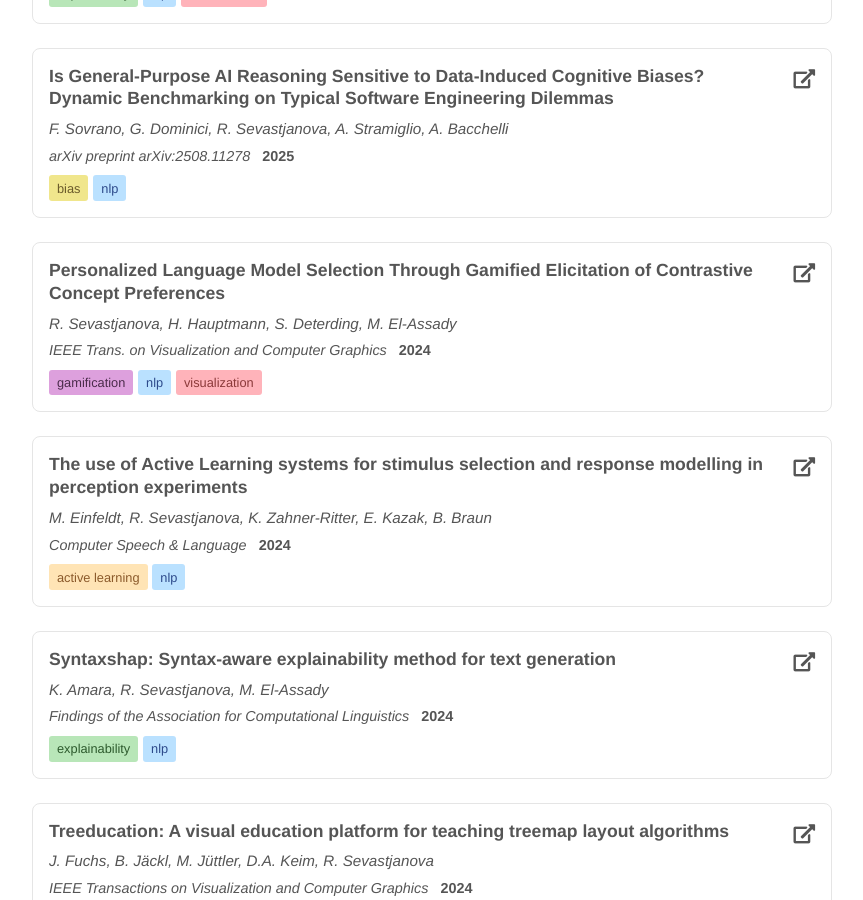
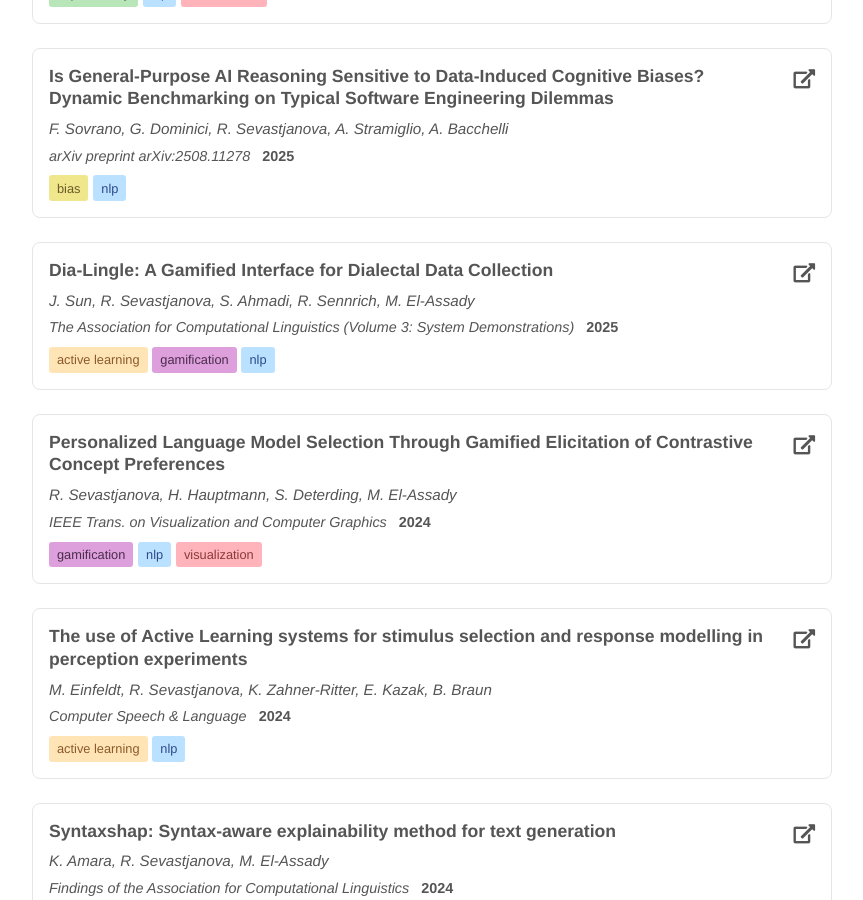
Before and after one commit to rita-sevastjanova/rita-sevastjanova.github.io, a Jekyll site: the page built from index.md, in a window 1280 px wide and 900 px high, scrolled down 2438 px. Shown: the whole window, without its empty margins (208-1071 px from the left). Built offline with Jekyll 4.4.1, drawn with Linux system fonts in a browser that asks for light colours; our own code applies the rules of GitHub Pages for plain Markdown files.

Commit message:
added dia-lingle

```diff
--- a/_config.yml
+++ b/_config.yml
@@ -14,6 +14,13 @@ author:
 
 # Publications
 publications:
+  - title: "Dia-Lingle: A Gamified Interface for Dialectal Data Collection"
+    authors: "J. Sun, R. Sevastjanova, S. Ahmadi, R. Sennrich, M. El-Assady"
+    journal: "The Association for Computational Linguistics (Volume 3: System Demonstrations)"
+    year: 2025
+    doi: "https://aclanthology.org/2025.acl-demo.15/"
+    type: "conference"
+    tags: ["active learning", "gamification", "nlp"]
   - title: "Is General-Purpose AI Reasoning Sensitive to Data-Induced Cognitive Biases? Dynamic Benchmarking on Typical Software Engineering Dilemmas"
     authors: "F. Sovrano, G. Dominici, R. Sevastjanova, A. Stramiglio, A. Bacchelli"
     journal: "arXiv preprint arXiv:2508.11278"
```
Also changed, not shown: 2 other files.
